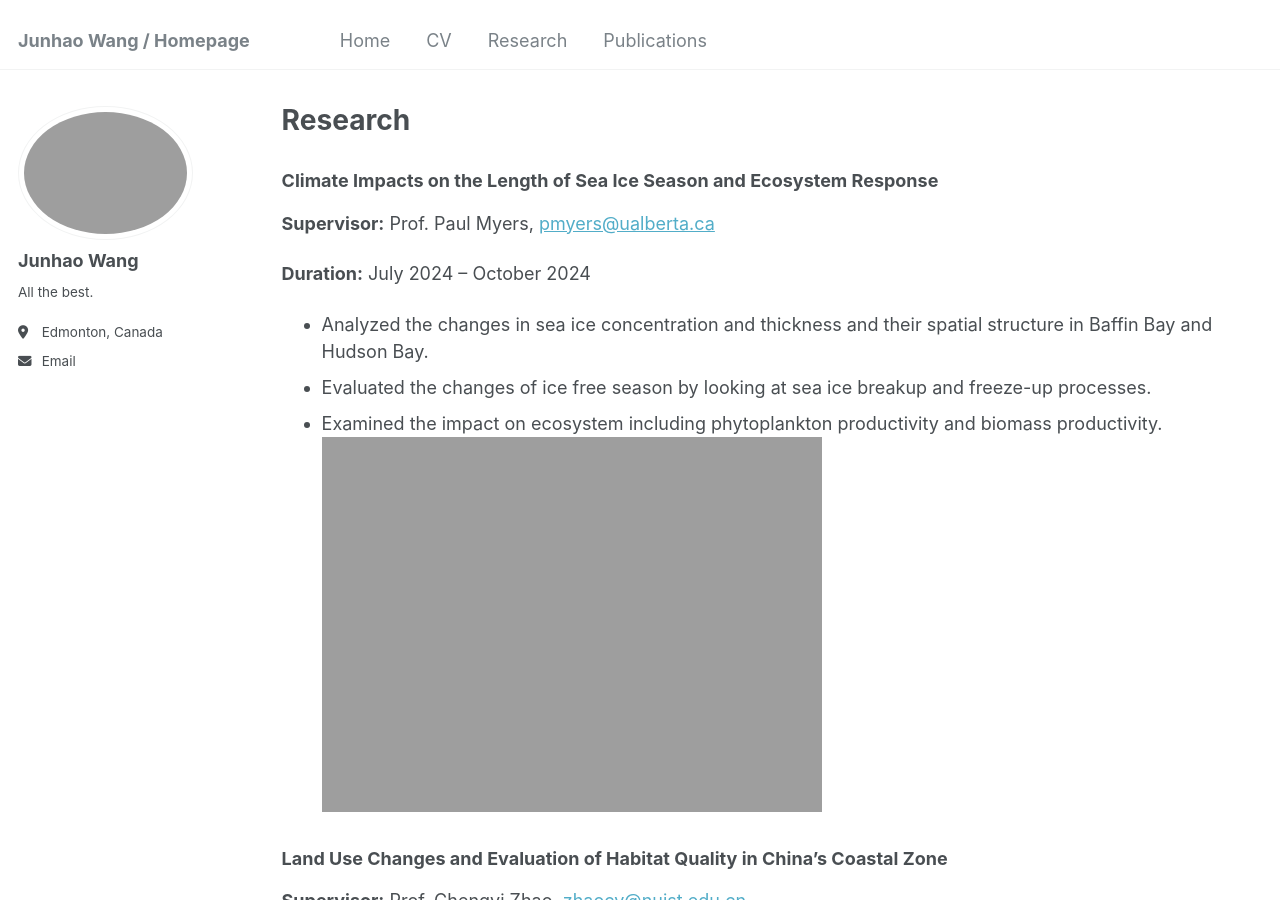
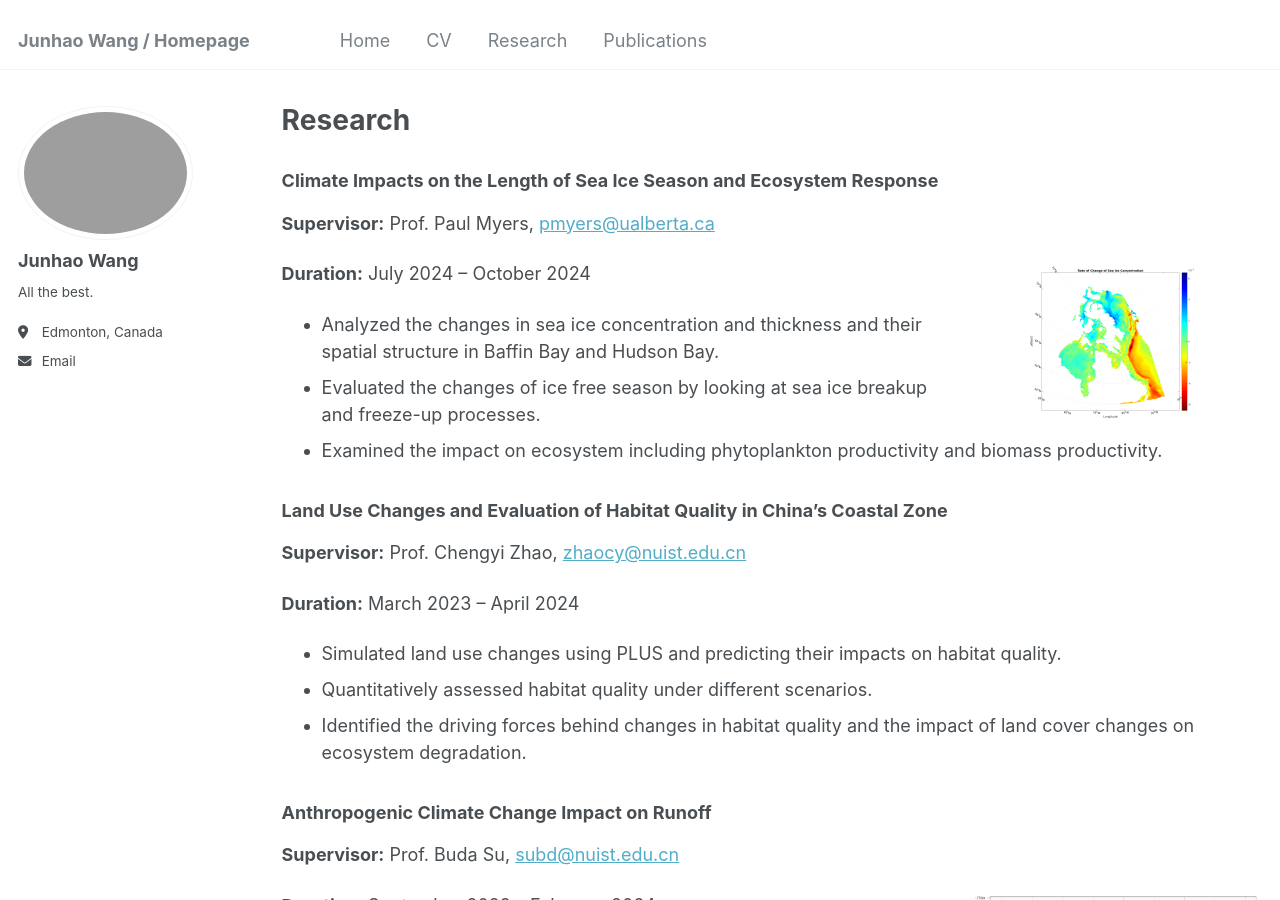
Before and after one commit to sigmundw/sigmundw.github.io, a Jekyll site: the page built from _pages/research.md, in a window 1280 px wide and 900 px high. Built offline with Jekyll 4.4.1, drawn with Linux system fonts in a browser that asks for light colours.

Commit message:
Update research.md

```diff
--- a/_pages/research.md
+++ b/_pages/research.md
@@ -12,11 +12,11 @@ redirect_from:
 **Supervisor:** Prof. Paul Myers, [pmyers@ualberta.ca](pmyers@ualberta.ca)
 
 **Duration:** July 2024 – October 2024
-
+<img src="https://sigmundw.github.io/images/IC_change.png" alt="IC Image" width="300" align="right" style="margin-left: 20px;"/>
 - Analyzed the changes in sea ice concentration and thickness and their spatial structure in Baffin Bay and Hudson Bay.
 - Evaluated the changes of ice free season by looking at sea ice breakup and freeze-up processes.
 - Examined the impact on ecosystem including phytoplankton productivity and biomass productivity.
-<img src="https://sigmundw.github.io/images/ICchange.png" alt="IC Image" width="500"/>
+
 
 ### Land Use Changes and Evaluation of Habitat Quality in China’s Coastal Zone
 **Supervisor:** Prof. Chengyi Zhao, [zhaocy@nuist.edu.cn](zhaocy@nuist.edu.cn)
@@ -31,8 +31,7 @@ redirect_from:
 **Supervisor:** Prof. Buda Su, [subd@nuist.edu.cn](subd@nuist.edu.cn)
 
 **Duration:** September 2022 – February 2024
-
+<img src="https://sigmundw.github.io/images/cuntan.png" alt="Cuntan Image" width="300" align="right" style="margin-left: 20px;"/>
 - Constructed a Random Forest model using temperature and precipitation under different scenarios to predict runoff patterns.
 - Evaluated the anthropogenic climate change on runoff by comparing discharge under “anthropogenic + natural” forcing and the discharge under “natural” forcing
 - Identified the shifts in annual, monthly and extreme discharge patterns.
-<img src="https://sigmundw.github.io/images/cuntan.png" alt="Cuntan Image" width="500"/>
```
